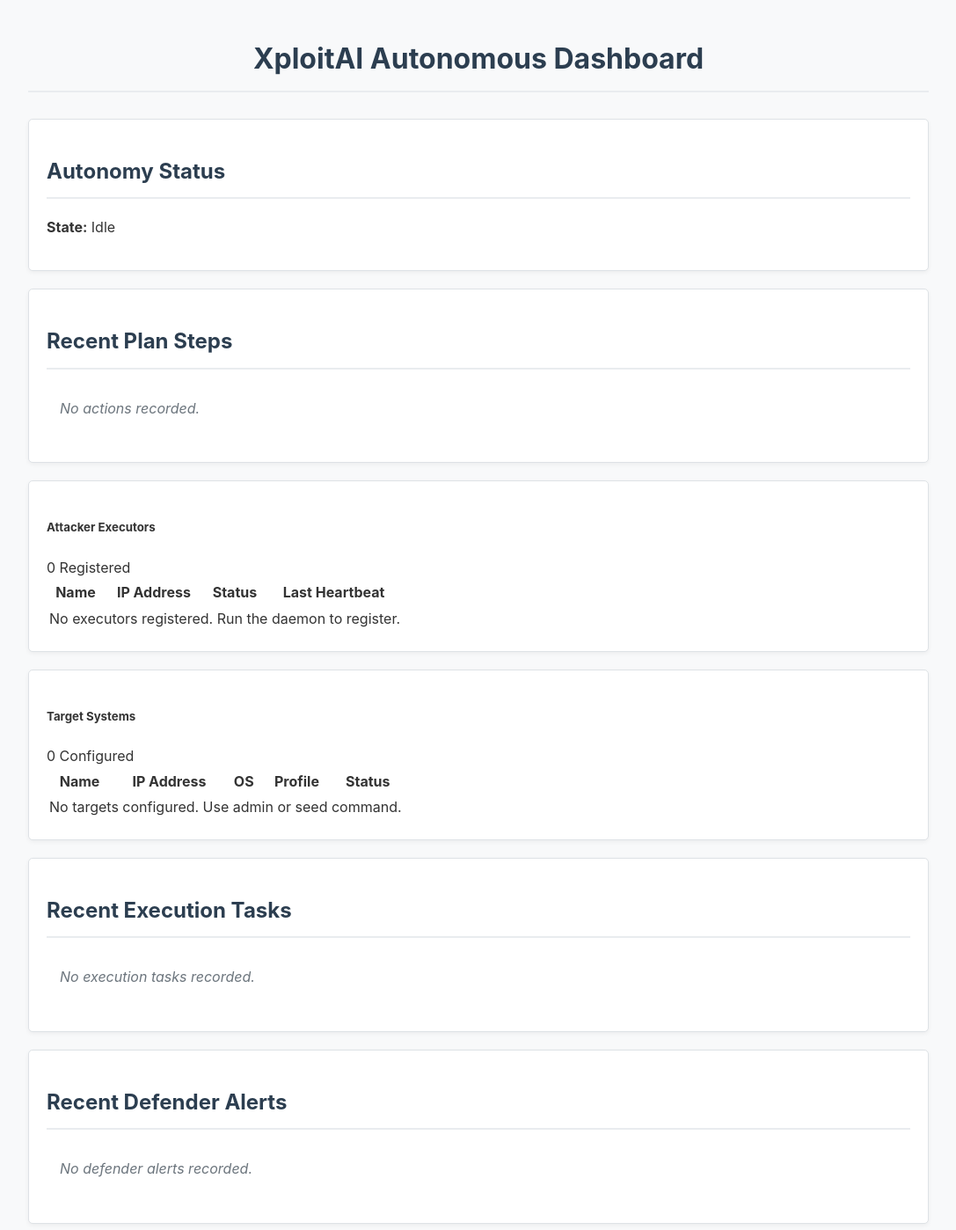
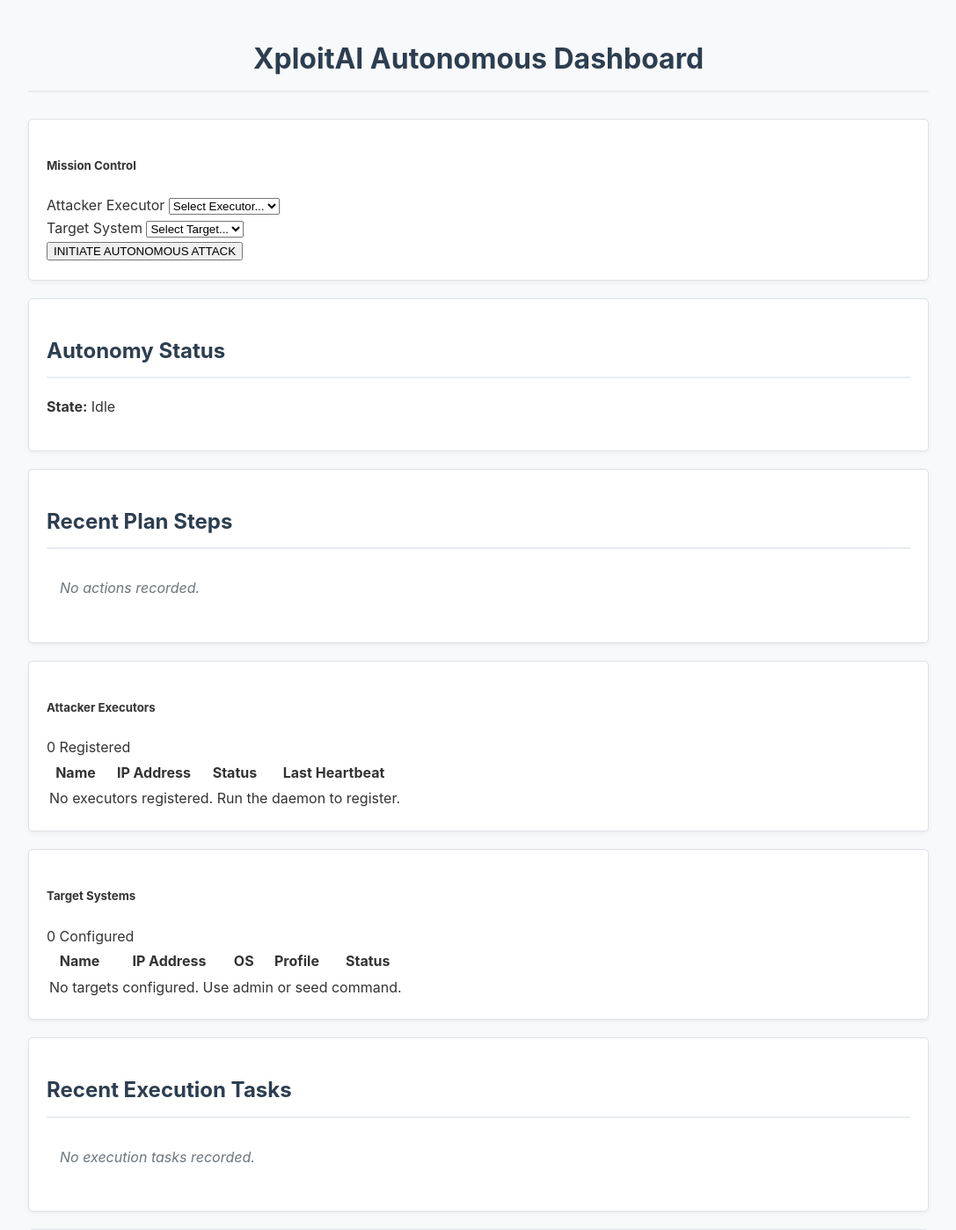
Before and after one commit to donaljojoofficial/XploitAI, a Django app: page / in a window 1280 px wide. Shown: the top 1398 px of the page at 88% size, without its empty margins (96-1183 px from the left). Run offline with Django 5.2, Linux system fonts and the light colour scheme; data comes from the database, SQL or seed files in the repository; data that the repository does not hold is empty.

Commit message:
feat(dashboard): implement start autonomous attack control Adds the ability to trigger an autonomous attack from the dashboard. - Adds Mission Control panel to dashboard index. - Implements start_attack view to handle POST requests. - Creates new AttackState and AttackContext on start. - Triggers AutonomousController.start(). Completes TODO UI-CTRL-3.

```diff
--- a/dashboard/templates/dashboard/index.html
+++ b/dashboard/templates/dashboard/index.html
@@ -29,6 +29,8 @@
 <div class="container">
     <h1>XploitAI Autonomous Dashboard</h1>
 
+    {% include "dashboard/partials/control_panel.html" %}
+
     {% include "dashboard/partials/autonomy_status.html" with state=attack_state %}
 
     <div class="card">
--- /dev/null
+++ b/dashboard/templates/dashboard/partials/control_panel.html
@@ -0,0 +1,42 @@
+<div class="card mb-4">
+    <div class="card-header bg-primary text-white">
+        <h5 class="card-title mb-0">Mission Control</h5>
+    </div>
+    <div class="card-body">
+        <form action="{% url 'dashboard_start_attack' %}" method="POST" class="row g-3 align-items-end">
+            {% csrf_token %}
+
+            <div class="col-md-4">
+                <label for="executorSelect" class="form-label">Attacker Executor</label>
+                <select name="executor_id" id="executorSelect" class="form-select" required>
+                    <option value="" selected disabled>Select Executor...</option>
+                    {% for executor in executors %}
+                        <option value="{{ executor.id }}" {% if executor.status != 'CONNECTED' %}disabled{% endif %}>
+                            {{ executor.name }} ({{ executor.ip_address }})
+                            {% if executor.status != 'CONNECTED' %}[OFFLINE]{% endif %}
+                        </option>
+                    {% endfor %}
+                </select>
+            </div>
+
+            <div class="col-md-4">
+                <label for="targetSelect" class="form-label">Target System</label>
+                <select name="target_id" id="targetSelect" class="form-select" required>
+                    <option value="" selected disabled>Select Target...</option>
+                    {% for target in targets %}
+                        <option value="{{ target.id }}" {% if not target.is_active %}disabled{% endif %}>
+                            {{ target.name }} ({{ target.ip_address }})
+                            {% if not target.is_active %}[INACTIVE]{% endif %}
+                        </option>
+                    {% endfor %}
+                </select>
+            </div>
+
+            <div class="col-md-4">
+                <button type="submit" class="btn btn-danger w-100">
+                    <span class="fw-bold">INITIATE AUTONOMOUS ATTACK</span>
+                </button>
+            </div>
+        </form>
+    </div>
+</div>
--- a/dashboard/views.py
+++ b/dashboard/views.py
@@ -19,11 +19,14 @@ import json
 import logging
 from typing import Any
 
-from django.shortcuts import render, get_object_or_404
+from django.shortcuts import render, get_object_or_404, redirect
 from django.http import HttpRequest, HttpResponse
 from django.urls import path
+from django.views.decorators.http import require_POST
+from django.utils import timezone
 
-from core.models import AttackState, Action, AttackTimelineEvent, ExecutionTask, DefenderAlert, AttackerExecutor, AttackTarget
+from core.models import AttackState, Action, AttackTimelineEvent, ExecutionTask, DefenderAlert, AttackerExecutor, AttackTarget, AttackContext
+from ai.autonomy import AutonomousController
 
 logger = logging.getLogger(__name__)
 
@@ -166,8 +169,52 @@ def attack_replay(request: HttpRequest, pk: int) -> HttpResponse:
     return render(request, 'dashboard/replay.html', context)
 
 
+@require_POST
+def start_attack(request: HttpRequest) -> HttpResponse:
+    """
+    Handles the 'Start Autonomous Attack' trigger from the dashboard.
+    Creates a new AttackState and AttackContext, then starts the controller.
+    """
+    executor_id = request.POST.get('executor_id')
+    target_id = request.POST.get('target_id')
+
+    if not executor_id or not target_id:
+        return redirect('dashboard_index')
+
+    # 1. Create new Attack State
+    state = AttackState.objects.create(
+        name=f"Autonomous Run {timezone.now().strftime('%Y-%m-%d %H:%M:%S')}",
+        current_phase="RECONNAISSANCE",
+        autonomy_status="IDLE"
+    )
+
+    # 2. Create Operational Context
+    executor = get_object_or_404(AttackerExecutor, pk=executor_id)
+    target = get_object_or_404(AttackTarget, pk=target_id)
+
+    # Close any existing active contexts
+    AttackContext.objects.filter(status__in=['READY', 'RUNNING']).update(
+        status='STOPPED',
+        stop_reason='Superseded by new attack start',
+        stopped_at=timezone.now()
+    )
+
+    AttackContext.objects.create(
+        attacker_executor=executor,
+        target=target,
+        status='READY'
+    )
+
+    # 3. Initialize and Start Controller
+    controller = AutonomousController(attack_state_id=state.id)
+    controller.start()
+
+    return redirect('dashboard_index')
+
+
 urlpatterns = [
     path("", index, name="dashboard_index"),
+    path("start/", start_attack, name="dashboard_start_attack"),
     path("attack/<int:pk>/", attack_detail, name="dashboard_attack_detail"),
     path("attack/<int:pk>/replay/", attack_replay, name="dashboard_attack_replay"),
 ]
```
Also changed, not shown: agent/todo.md (+1 -1 lines).
